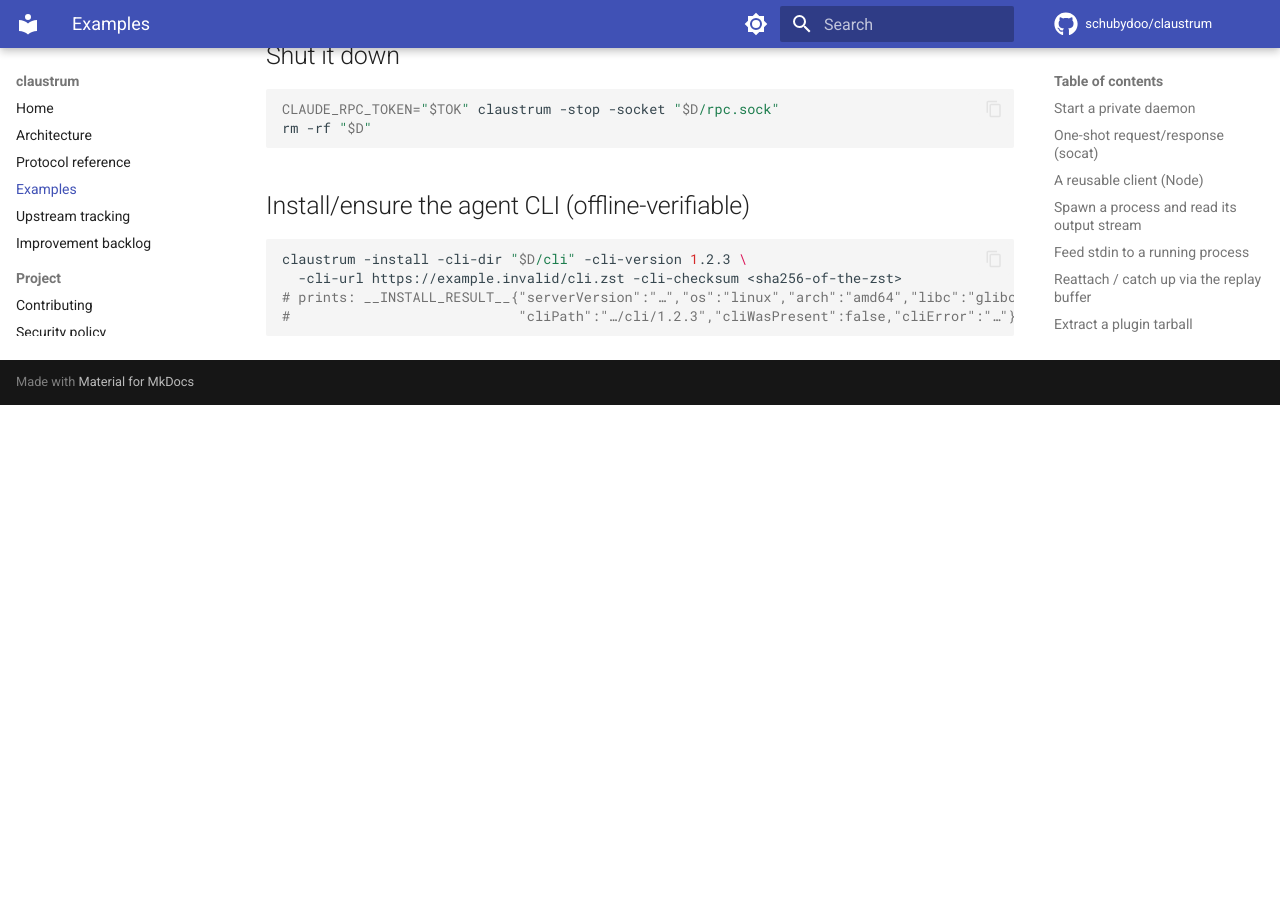
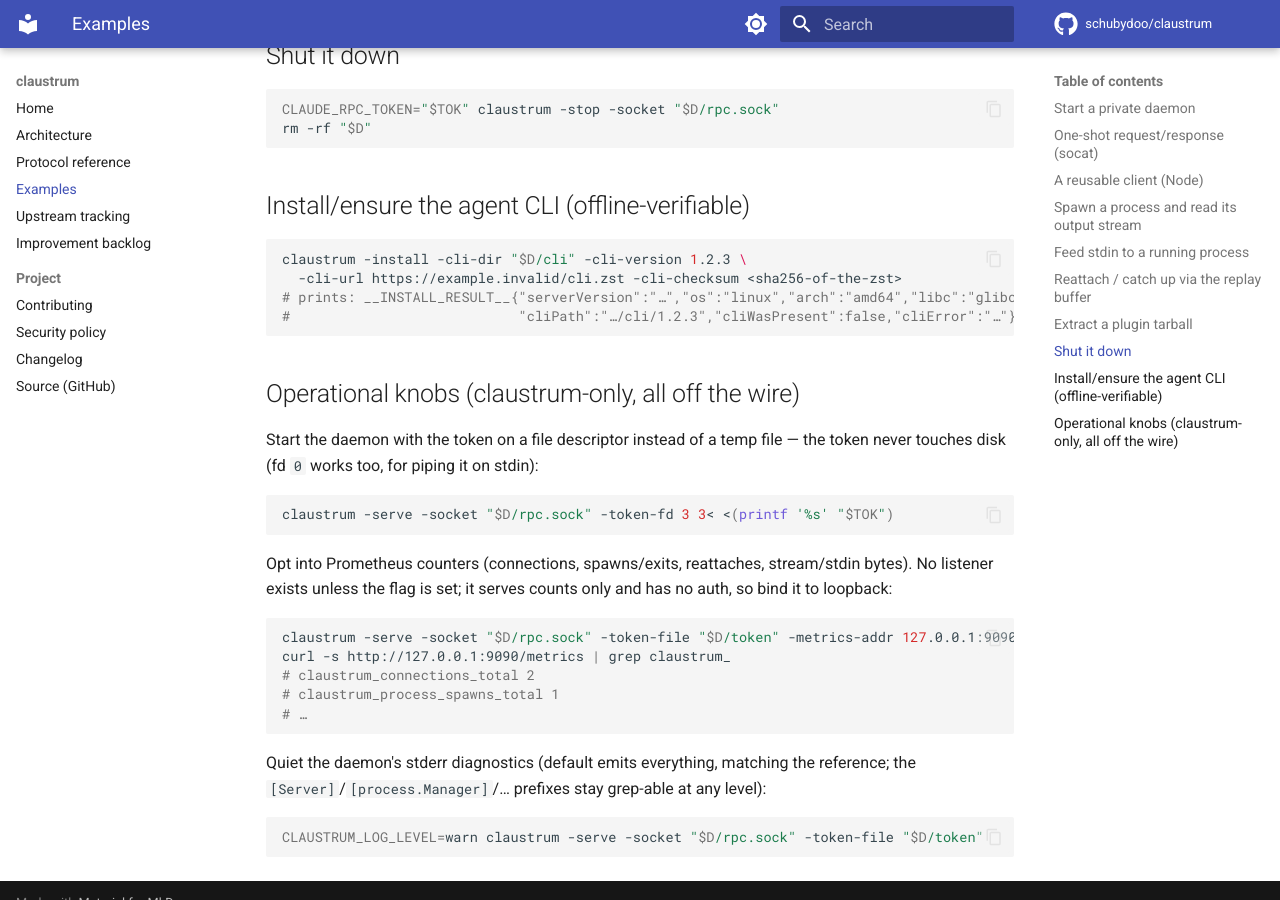
Before and after one commit to schubydoo/claustrum, an MkDocs documentation site: the page built from docs/EXAMPLES.md, in a window 1280 px wide and 900 px high, scrolled down 2193 px. Built offline with MkDocs 1.6.1 and Material for MkDocs 9.7.7, drawn with Linux system fonts in a browser that asks for light colours; comment, search, counter and statistics services are not loaded; before the commit the page ends 2598 px from its top, so only the background shows below that.

Commit message:
docs: refresh stale docs after the backlog batch (#71-#80) (#81)
Audit pass — bring every doc in line with the code as it stands:

- ARCHITECTURE.md: add logging.go + metrics.go to the source-layout table; the
  sysproc row now says Job Objects (was "CreateProcess" — the pre-#73 kill);
  role 2 documents the -token-file/-token-fd token sources and qualifies the
  "no network connections" claim (outbound none; inbound only with an explicit
  -metrics-addr opt-in).
- CLAUDE.md: add the logging.go bullet to the file map; the auth gotcha now
  names -token-fd and scopes CLAUDE_RPC_TOKEN to the bridge/stop clients.
- README.md: same auth-source fix; Windows kill now says Job Objects; new
  one-bullet summary of the operational knobs (CLAUSTRUM_LOG_LEVEL,
  -metrics-addr).
- docs/index.md: landing page now mentions the claustrum-only operational
  extras (leveled logging, metrics, -token-fd, Job Objects).
- docs/EXAMPLES.md: new "Operational knobs" section with worked examples for
  -token-fd startup, scraping /metrics, and CLAUSTRUM_LOG_LEVEL.

No code changes; mkdocs build --strict passes locally.

Co-authored-by: Schuby <12485317+schubydoo@users.noreply.github.com>
Co-authored-by: Claude Opus 4.8 <noreply@anthropic.com>

````diff
--- a/docs/EXAMPLES.md
+++ b/docs/EXAMPLES.md
@@ -116,3 +116,32 @@ claustrum -install -cli-dir "$D/cli" -cli-version 1.2.3 \
 # prints: __INSTALL_RESULT__{"serverVersion":"…","os":"linux","arch":"amd64","libc":"glibc",
 #                            "cliPath":"…/cli/1.2.3","cliWasPresent":false,"cliError":"…"}
 ```
+
+## Operational knobs (claustrum-only, all off the wire)
+
+Start the daemon with the token on a file descriptor instead of a temp file —
+the token never touches disk (fd `0` works too, for piping it on stdin):
+
+```sh
+claustrum -serve -socket "$D/rpc.sock" -token-fd 3 3< <(printf '%s' "$TOK")
+```
+
+Opt into Prometheus counters (connections, spawns/exits, reattaches,
+stream/stdin bytes). No listener exists unless the flag is set; it serves
+counts only and has no auth, so bind it to loopback:
+
+```sh
+claustrum -serve -socket "$D/rpc.sock" -token-file "$D/token" -metrics-addr 127.0.0.1:9090
+curl -s http://127.0.0.1:9090/metrics | grep claustrum_
+# claustrum_connections_total 2
+# claustrum_process_spawns_total 1
+# …
+```
+
+Quiet the daemon's stderr diagnostics (default emits everything, matching the
+reference; the `[Server]`/`[process.Manager]`/… prefixes stay grep-able at any
+level):
+
+```sh
+CLAUSTRUM_LOG_LEVEL=warn claustrum -serve -socket "$D/rpc.sock" -token-file "$D/token"
+```
````
Also changed, not shown: CLAUDE.md (+8 -3 lines), README.md (+8 -4 lines), docs/ARCHITECTURE.md (+10 -4 lines), docs/index.md (+7 -0 lines).
